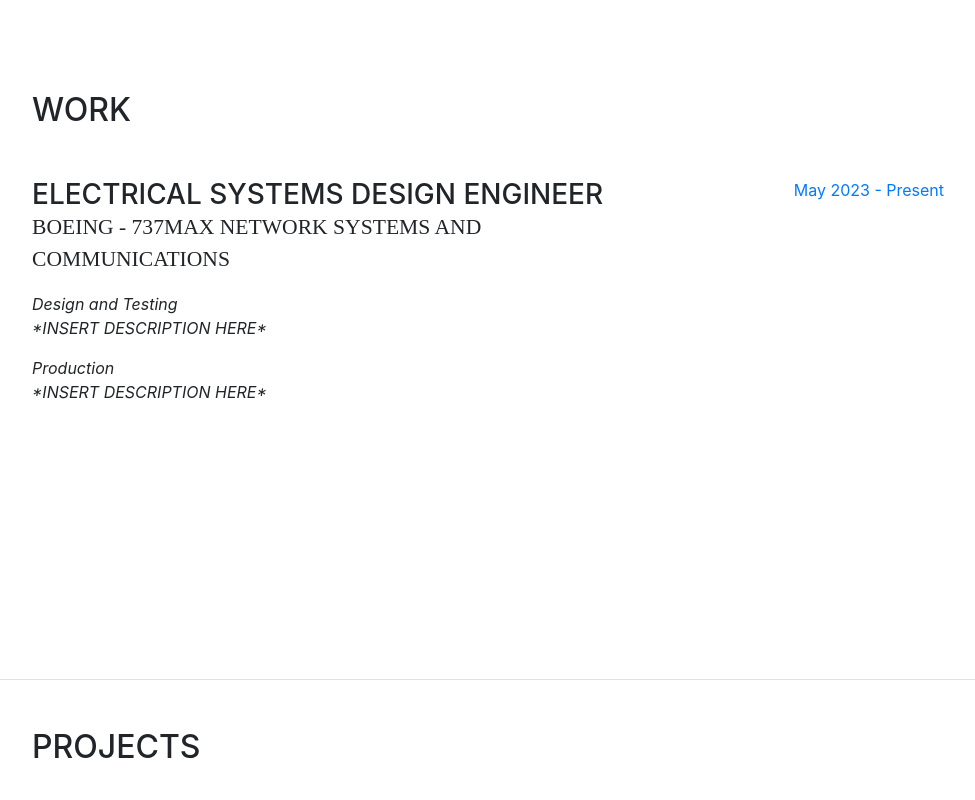
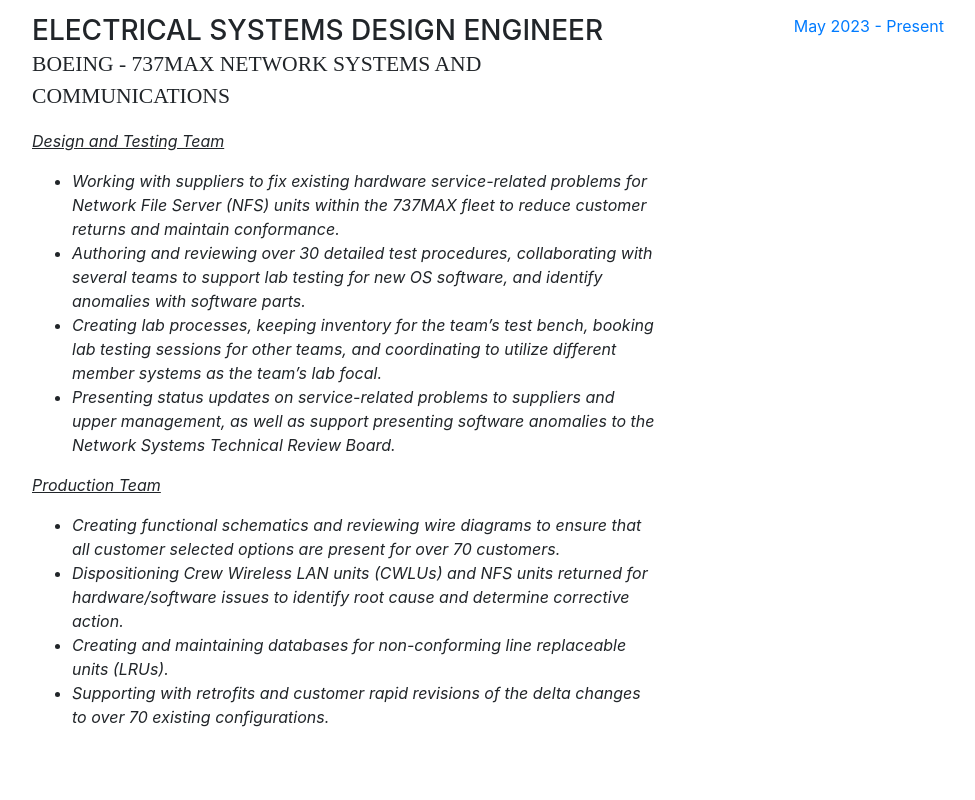
Before and after one commit to terryltran/Personal-Website, a website with bundled scripts: page index.html in a window 1280 px wide. Shown: the part 920-1720 px from the top of the page, without its empty margins (288-1263 px from the left). Built offline with nearby package versions, Linux system fonts and the light colour scheme; a web font is replaced by a local one.

Commit message:
Update index.html
Added work bullets

```diff
--- a/index.html
+++ b/index.html
@@ -101,10 +101,24 @@
             <div class="resume-content mr-auto">
               <h3 class="mb-0">Electrical Systems Design Engineer</h3>
               <div class="subheading mb-3">Boeing - 737MAX Network Systems and Communications</div>
-              <div><i>Design and Testing</i></div>
-              <p><i>*INSERT DESCRIPTION HERE*</i></p>
-              <div><i>Production</i></div>
-              <p><i>*INSERT DESCRIPTION HERE*</i></p>
+              <div><i><u>Design and Testing Team</u></i></div>
+              <p><i>
+                <ul>
+                  <li>Working with suppliers to fix existing hardware service-related problems for Network File Server (NFS) units within the 737MAX fleet to reduce customer returns and maintain conformance.</li>
+                  <li>Authoring and reviewing over 30 detailed test procedures, collaborating with several teams to support lab testing for new OS software, and identify anomalies with software parts. </li>
+                  <li>Creating lab processes, keeping inventory for the team’s test bench, booking lab testing sessions for other teams, and coordinating to utilize different member systems as the team’s lab focal.</li>
+                  <li>Presenting status updates on service-related problems to suppliers and upper management, as well as support presenting software anomalies to the Network Systems Technical Review Board. </li>
+                </ul>
+              </i></p>
+              <div><i><u>Production Team</u></i></div>
+              <p><i>
+                <ul>
+                  <li>Creating functional schematics and reviewing wire diagrams to ensure that all customer selected options are present for over 70 customers.</li>
+                  <li>Dispositioning Crew Wireless LAN units (CWLUs) and NFS units returned for hardware/software issues to identify root cause and determine corrective action.</li>
+                  <li>Creating and maintaining databases for non-conforming line replaceable units (LRUs).</li>
+                  <li>Supporting with retrofits and customer rapid revisions of the delta changes to over 70 existing configurations.</li>
+                </ul>
+              </i></p>
             </div>
             <div class="resume-date text-md-right">
               <span class="text-primary">May 2023 - Present</span>
```
